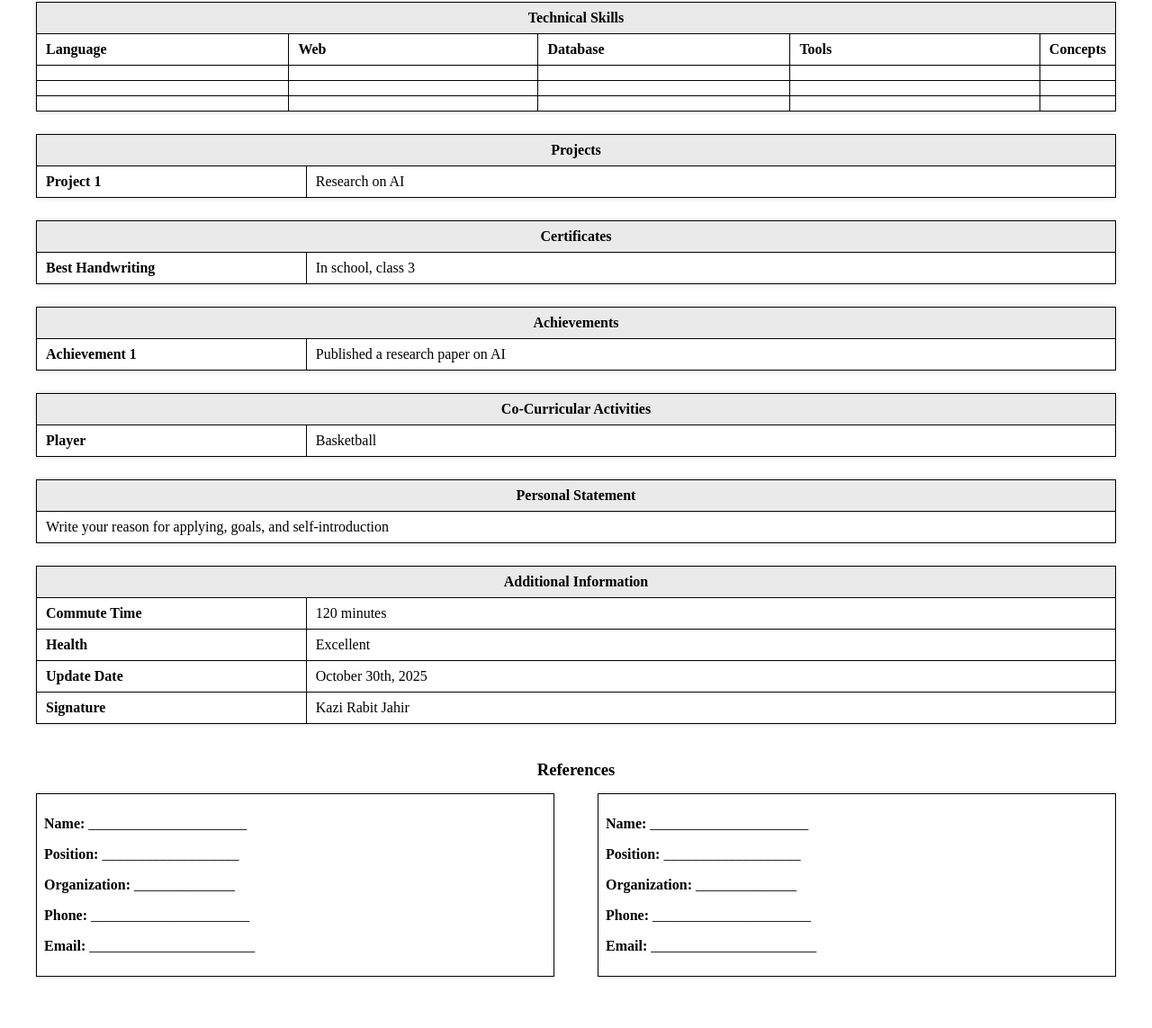
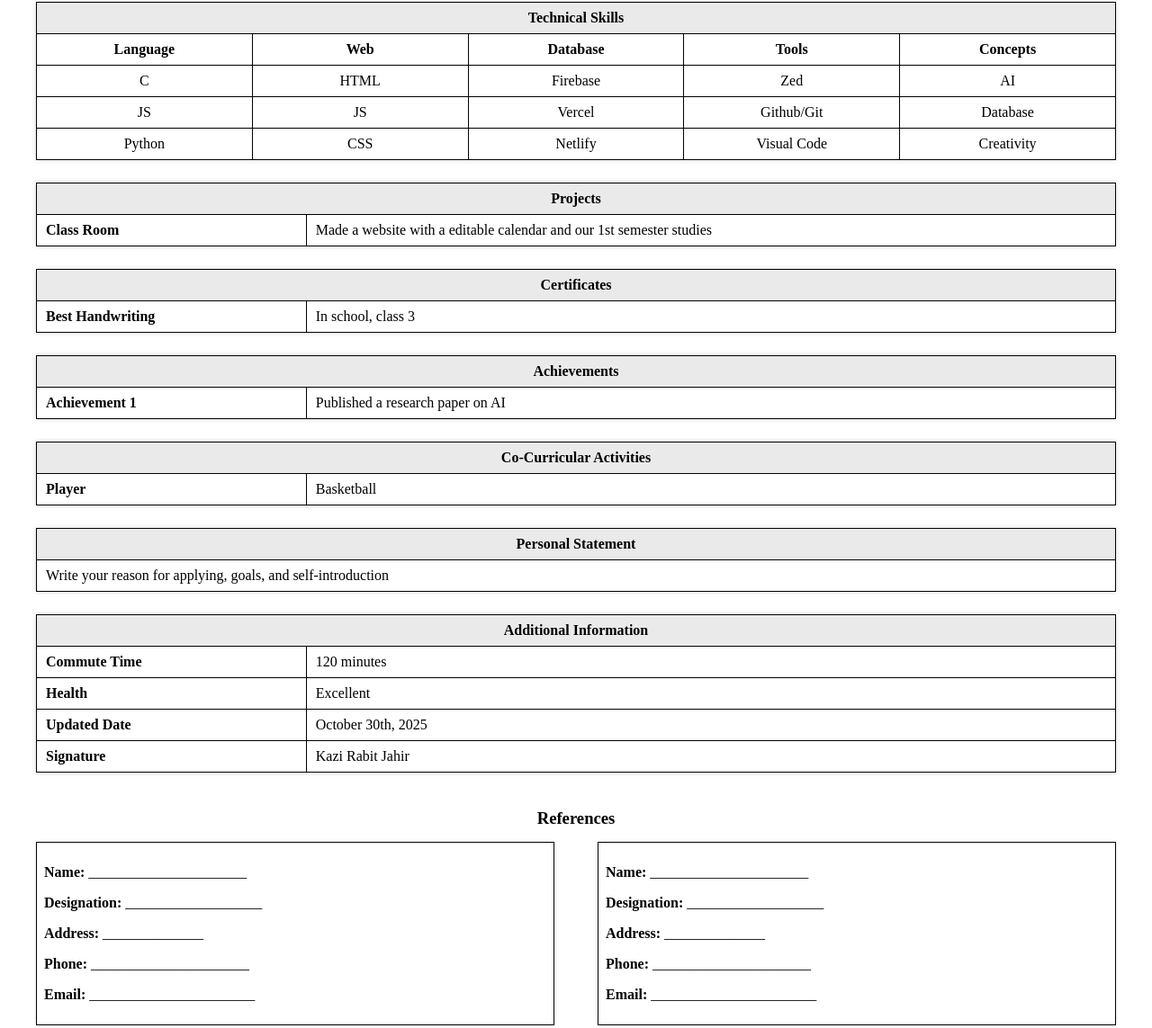
Before and after one commit to RabbitJahir/CV_with_Cover_Letter, a plain HTML site: page CV.html in a window 1280 px wide. Shown: the part 759-1902 px from the top of the page at 90% size. Drawn offline with Linux system fonts and the light colour scheme.

Commit message:
more changes

```diff
--- a/CV.html
+++ b/CV.html
@@ -70,6 +70,18 @@
       box-sizing: border-box;
       box-shadow: 0 0 4px rgba(0,0,0,0.1);
     }
+
+    .tech-skills {
+  width: 100%;
+  table-layout: fixed; /* makes all columns equal width */
+}
+
+.tech-skills th, .tech-skills td {
+  border: 1px solid black;
+  padding: 8px;
+  text-align: center;
+}
+
   </style>
 </head>
 <body>
@@ -142,7 +154,7 @@
     </tr>
   </table>
 
-  <table>
+  <table class="tech-skills">
   <tr><th colspan="5" class="section-title">Technical Skills</th></tr>
   <tr>
     <th>Language</th>
@@ -152,21 +164,22 @@
     <th>Concepts</th>
   </tr>
   <tr>
-      <td></td><td></td><td></td><td></td><td></td>
+    <td>C</td><td>HTML</td><td>Firebase</td><td>Zed</td><td>AI</td>
   </tr>
   <tr>
-      <td></td><td></td><td></td><td></td><td></td>
+    <td>JS</td><td>JS</td><td>Vercel</td><td>Github/Git</td><td>Database</td>
   </tr>
   <tr>
-      <td></td><td></td><td></td><td></td><td></td>
+    <td>Python</td><td>CSS</td><td>Netlify</td><td>Visual Code</td><td>Creativity</td>
   </tr>
 </table>
+
 
   <table>
     <tr><th colspan="2" class="section-title">Projects</th></tr>
     <tr>
-      <th>Project 1</th>
-      <td>Research on AI</td>
+      <th>Class Room</th>
+      <td>Made a website with a editable calendar and our 1st semester studies</td>
     </tr>
   </table>
 
@@ -212,7 +225,7 @@
       <td>Excellent</td>
     </tr>
     <tr>
-      <th>Update Date</th>
+      <th>Updated Date</th>
       <td>October 30th, 2025</td>
     </tr>
     <tr>
@@ -226,16 +239,16 @@
   <div style="display:flex; justify-content:space-between; gap:4%;">
     <div class="ref-box">
       <p><strong>Name:</strong> ______________________</p>
-      <p><strong>Position:</strong> ___________________</p>
-      <p><strong>Organization:</strong> ______________</p>
+      <p><strong>Designation:</strong> ___________________</p>
+      <p><strong>Address:</strong> ______________</p>
       <p><strong>Phone:</strong> ______________________</p>
       <p><strong>Email:</strong> _______________________</p>
     </div>
 
     <div class="ref-box">
       <p><strong>Name:</strong> ______________________</p>
-      <p><strong>Position:</strong> ___________________</p>
-      <p><strong>Organization:</strong> ______________</p>
+      <p><strong>Designation:</strong> ___________________</p>
+      <p><strong>Address:</strong> ______________</p>
       <p><strong>Phone:</strong> ______________________</p>
       <p><strong>Email:</strong> _______________________</p>
     </div>
```
Also changed, not shown: 1 other file. Lines whose indentation alone changed are shown as unchanged.
